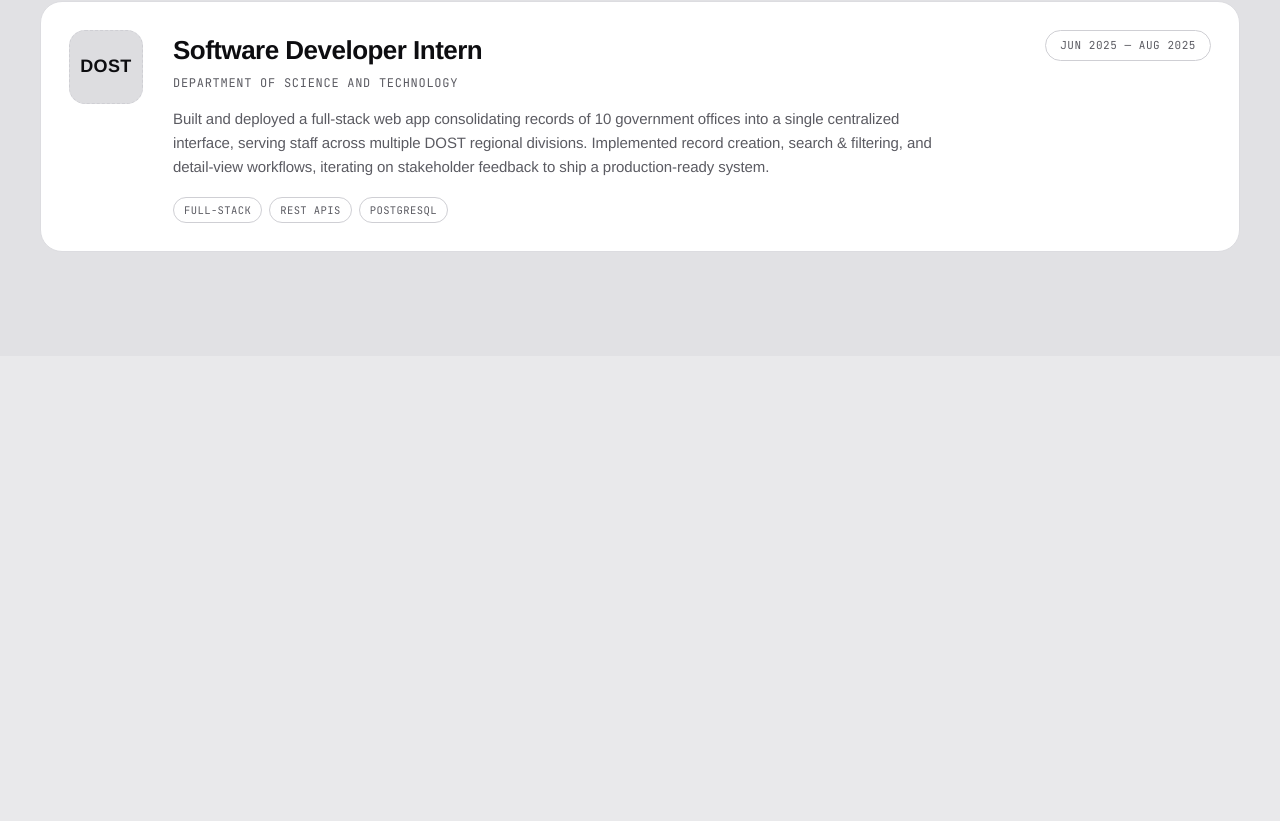
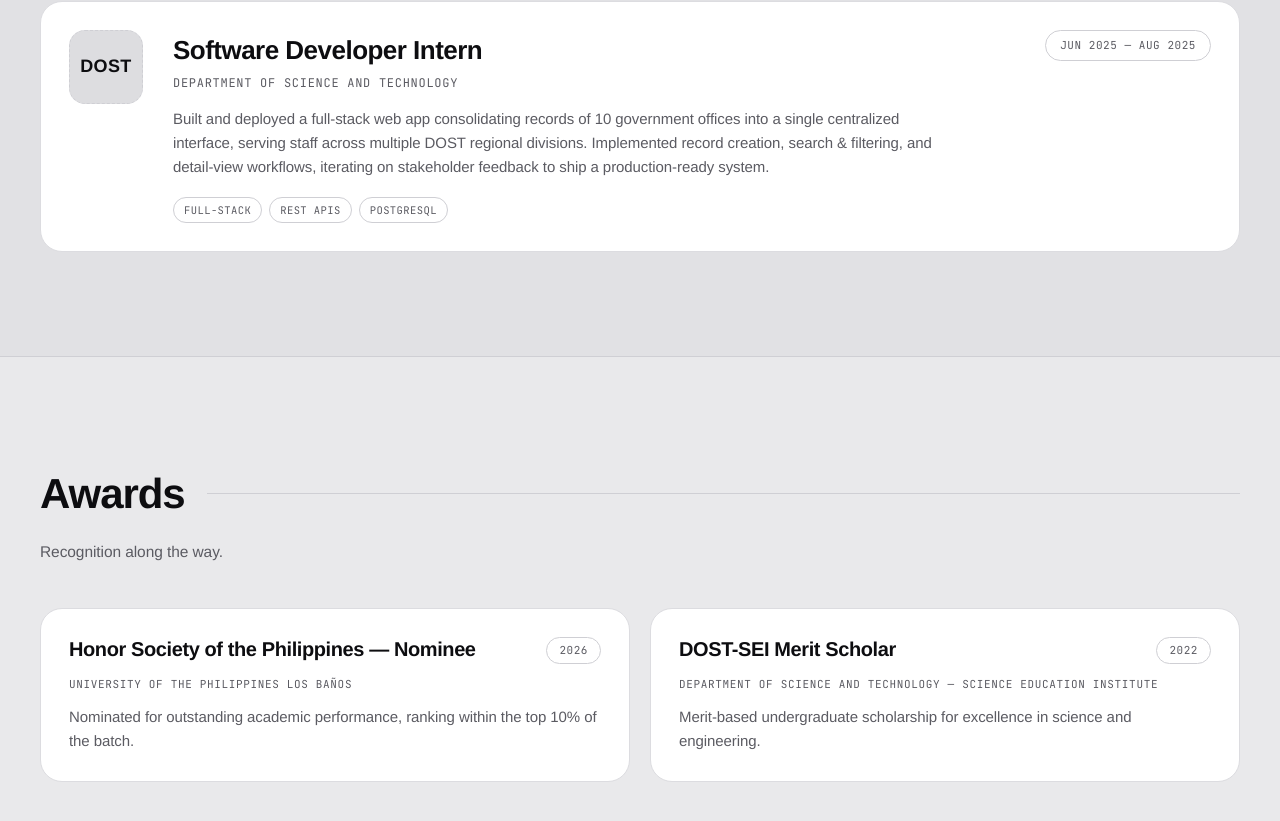
Before and after one commit to PsymonSezArcedera/psarcedera, a Next.js app: page / in a window 1280 px wide. Shown: the part 1925-2746 px from the top of the page. Before the commit the page ends 2281 px from the top, so only its background shows below. Built offline with nearby package versions, Linux system fonts and the light colour scheme.

Commit message:
feat: add awards section
Two-card grid for the Honor Society of the Philippines nomination
(2026, top 10% of batch) and the DOST-SEI Merit Scholar award (2022),
both from the resume. Same card DNA as Experience, scaled down.

```diff
--- a/app/page.tsx
+++ b/app/page.tsx
@@ -1,4 +1,5 @@
 import { About } from "@/components/About";
+import { Awards } from "@/components/Awards";
 import { Experience } from "@/components/Experience";
 import { Hero } from "@/components/Hero";
 import { Navbar } from "@/components/Navbar";
@@ -11,6 +12,7 @@
         <Hero />
         <About />
         <Experience />
+        <Awards />
       </main>
     </>
   );
--- /dev/null
+++ b/components/Awards.tsx
@@ -0,0 +1,57 @@
+import { Reveal } from "@/components/Reveal";
+import { SectionHeader } from "@/components/SectionHeader";
+
+type Award = {
+  title: string;
+  org: string;
+  year: string;
+  desc: string;
+};
+
+const AWARDS: Award[] = [
+  {
+    title: "Honor Society of the Philippines — Nominee",
+    org: "University of the Philippines Los Baños",
+    year: "2026",
+    desc: "Nominated for outstanding academic performance, ranking within the top 10% of the batch.",
+  },
+  {
+    title: "DOST-SEI Merit Scholar",
+    org: "Department of Science and Technology — Science Education Institute",
+    year: "2022",
+    desc: "Merit-based undergraduate scholarship for excellence in science and engineering.",
+  },
+];
+
+export function Awards() {
+  return (
+    <section
+      id="awards"
+      className="border-t border-line py-[104px]"
+    >
+      <div className="wrap">
+        <SectionHeader title="Awards" note="Recognition along the way." />
+        <div className="mt-11 grid grid-cols-2 gap-5 max-[760px]:grid-cols-1">
+          {AWARDS.map((a) => (
+            <Reveal key={a.title}>
+              <article className="flex h-full flex-col rounded-[22px] border border-line-2 bg-white p-7 transition-[transform,box-shadow,border-color] duration-[450ms] ease-[cubic-bezier(0.16,1,0.3,1)] hover:-translate-y-1 hover:border-[#c4c4ca] hover:shadow-[0_30px_60px_-36px_rgba(0,0,0,0.3)]">
+                <div className="mb-3 flex items-start justify-between gap-4">
+                  <h3 className="text-[20px] font-semibold leading-tight tracking-[-0.02em]">
+                    {a.title}
+                  </h3>
+                  <span className="shrink-0 rounded-full border border-line px-3 py-1 font-mono text-[11px] uppercase tracking-[0.05em] text-ink-2">
+                    {a.year}
+                  </span>
+                </div>
+                <div className="mb-3 font-mono text-[11px] uppercase tracking-[0.06em] text-ink-2">
+                  {a.org}
+                </div>
+                <p className="text-[15px] leading-[1.6] text-ink-2">{a.desc}</p>
+              </article>
+            </Reveal>
+          ))}
+        </div>
+      </div>
+    </section>
+  );
+}
```
